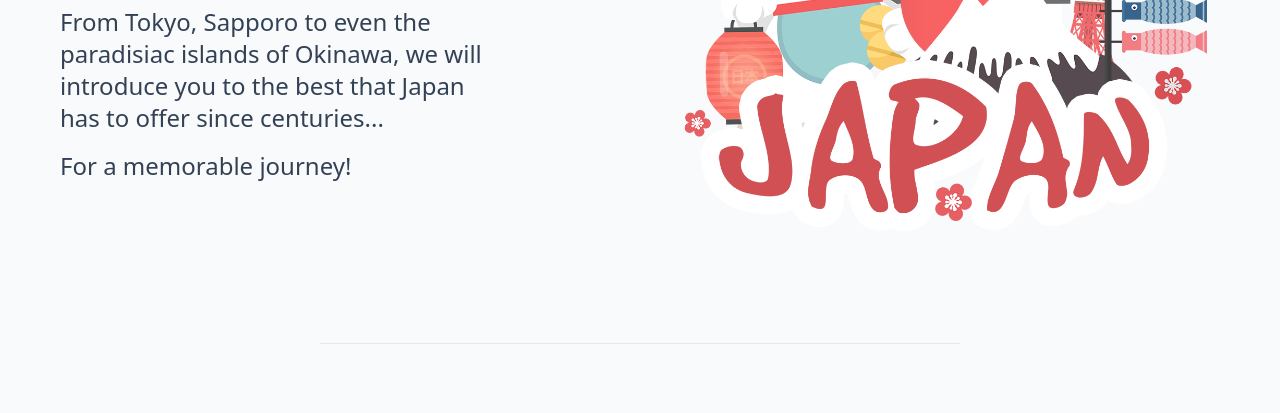
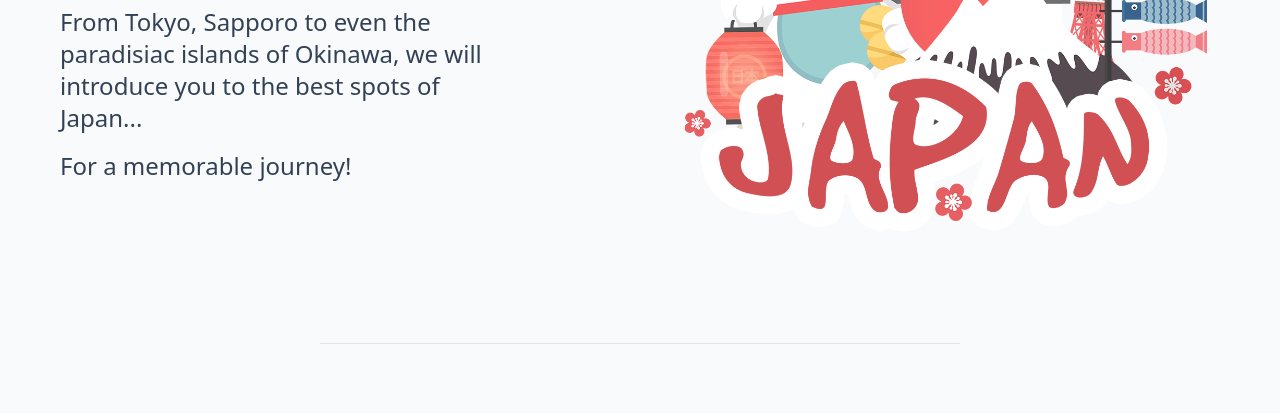
Before and after one commit to Kumaguro3/tailwind-project, a website: page build/index.html in a window 1280 px wide. Shown: the part 383-796 px from the top of the page. Drawn offline with Linux system fonts and the light colour scheme.

Commit message:
Update index.html

```diff
--- a/build/index.html
+++ b/build/index.html
@@ -48,7 +48,7 @@
                     Japan finally <span class="text-red-200 dark:text-red-200">Welcomes You Back</span> for more adventures.
                 </h2>
                 <p class="max-w-md text-2xl mt-4 text-center sm:text-left text-slate-700 dark:text-slate-400">
-                    From Tokyo, Sapporo to even the paradisiac islands of Okinawa, we will introduce you to the best that Japan has to offer since centuries...
+                    From Tokyo, Sapporo to even the paradisiac islands of Okinawa, we will introduce you to the best spots of Japan...
                 </p>
                 <p class="max-w-md text-2xl mt-4 text-center sm:text-left text-slate-700 dark:text-slate-400">
                     For a memorable journey!
```
